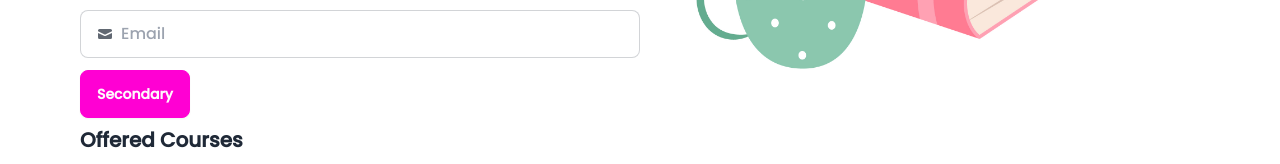
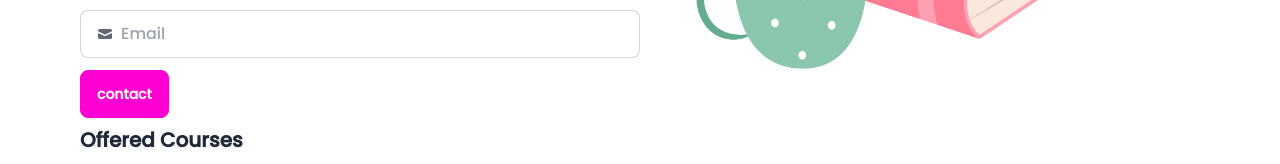
Before and after one commit to dineshgurung123/BookAura, a React (Vite) app in the folder Frontend/: page / in a window 1280 px wide. Shown: the part 434-598 px from the top of the page. Built offline with nearby package versions, Linux system fonts and the light colour scheme; no server answers.

Commit message:
code updated

```diff
--- a/Frontend/src/components/Banner.jsx
+++ b/Frontend/src/components/Banner.jsx
@@ -29,7 +29,7 @@ function Banner() {
 </label>
 
     </div>
-    <button className="btn btn-secondary mt-3">Secondary</button>
+    <button className="btn btn-secondary mt-3">contact</button>
 
 
 
```
Also changed, not shown: 1 other file (tests, documents, lock files or other folders).
